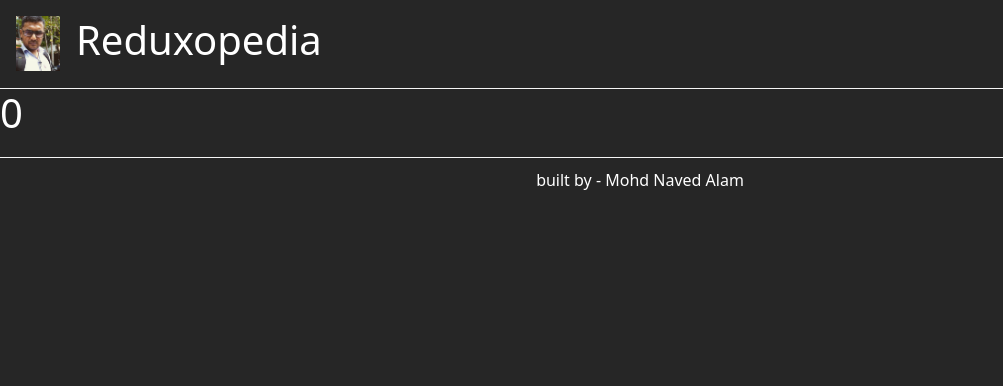
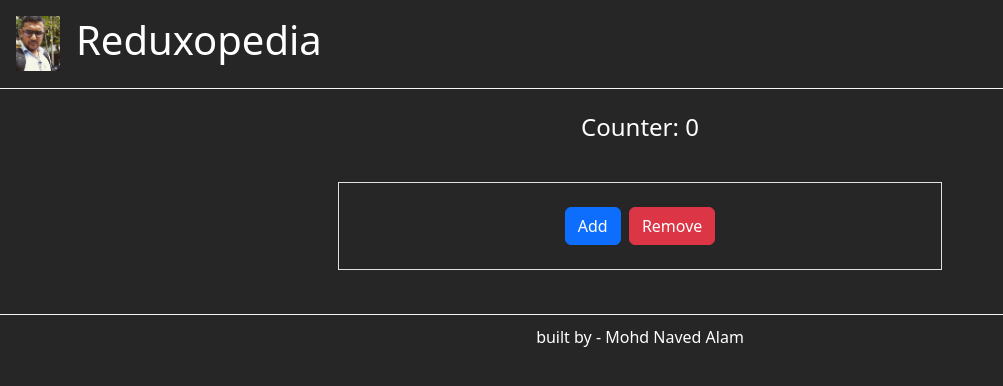
Before and after one commit to mohdnavedalam/reduxopedia, a React (Create React App) app: page / in a window 1280 px wide. Shown: the top 386 px of the page, without its empty margins (0-1003 px from the left). Built offline with nearby package versions, Linux system fonts and the light colour scheme.

Commit message:
dispatching action from react component

```diff
--- a/src/Components/Counter.tsx
+++ b/src/Components/Counter.tsx
@@ -1,9 +1,22 @@
-import { useSelector, UseSelector } from "react-redux";
+import { useSelector, useDispatch } from "react-redux";
+import {increment, decrement} from '../redux/slice/CounterSlice';
 
 const Counter = () => {
     const count = useSelector((state: any) => state.counterStore.count);
+    const dispatch = useDispatch();
     return (
-        <h1>{count}</h1>
+        <div className="mt-2 pt-3 pl-2 text-center">
+            <div className="h4 pb-2">Counter: {count}</div>
+            <div className="row justify-content-center">
+                <div className="p-4 col-12 col-md-6 ">
+                    <div className="border p-4 ">
+                        <button className="btn btn-primary" onClick={() => dispatch(increment())}>Add</button>
+                        &nbsp;&nbsp;
+                        <button className="btn btn-danger" onClick={() => dispatch(decrement())}>Remove</button>
+                    </div>
+                </div>
+            </div>
+        </div>
     );
 };
 export default Counter;
```
